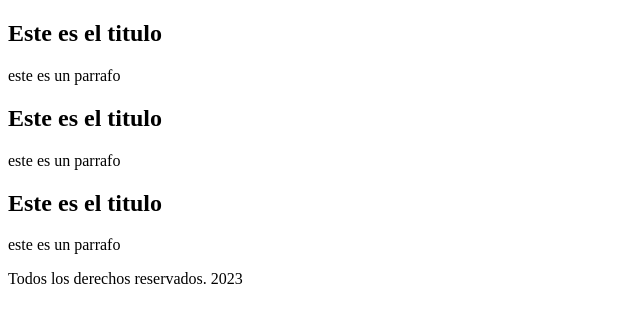
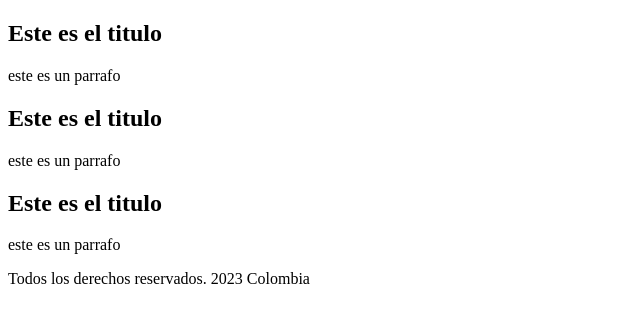
Before and after one commit to SebasRDev/test_git, a plain HTML site: page index.html in a window 1280 px wide. Shown: the full height of the page, 0-640 px from the left. Drawn offline with Linux system fonts and the light colour scheme.

Commit message:
add colombia to footer

```diff
--- a/index.html
+++ b/index.html
@@ -23,7 +23,7 @@
     <!-- TODO: imagen de referncia -->
   </div>
   <footer>
-    Todos los derechos reservados. 2023
+    Todos los derechos reservados. 2023 Colombia
   </footer>
 </body>
 </html>
```
